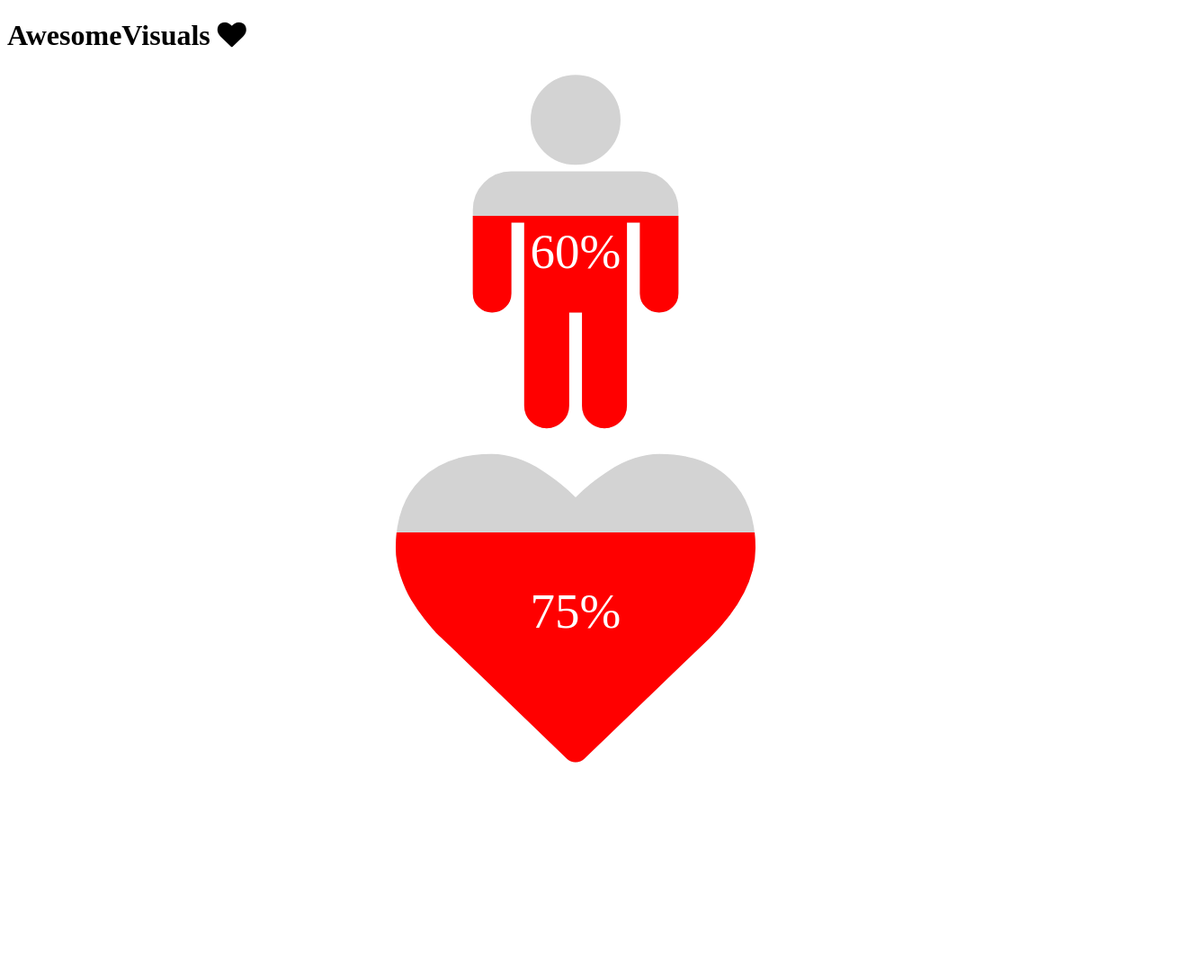
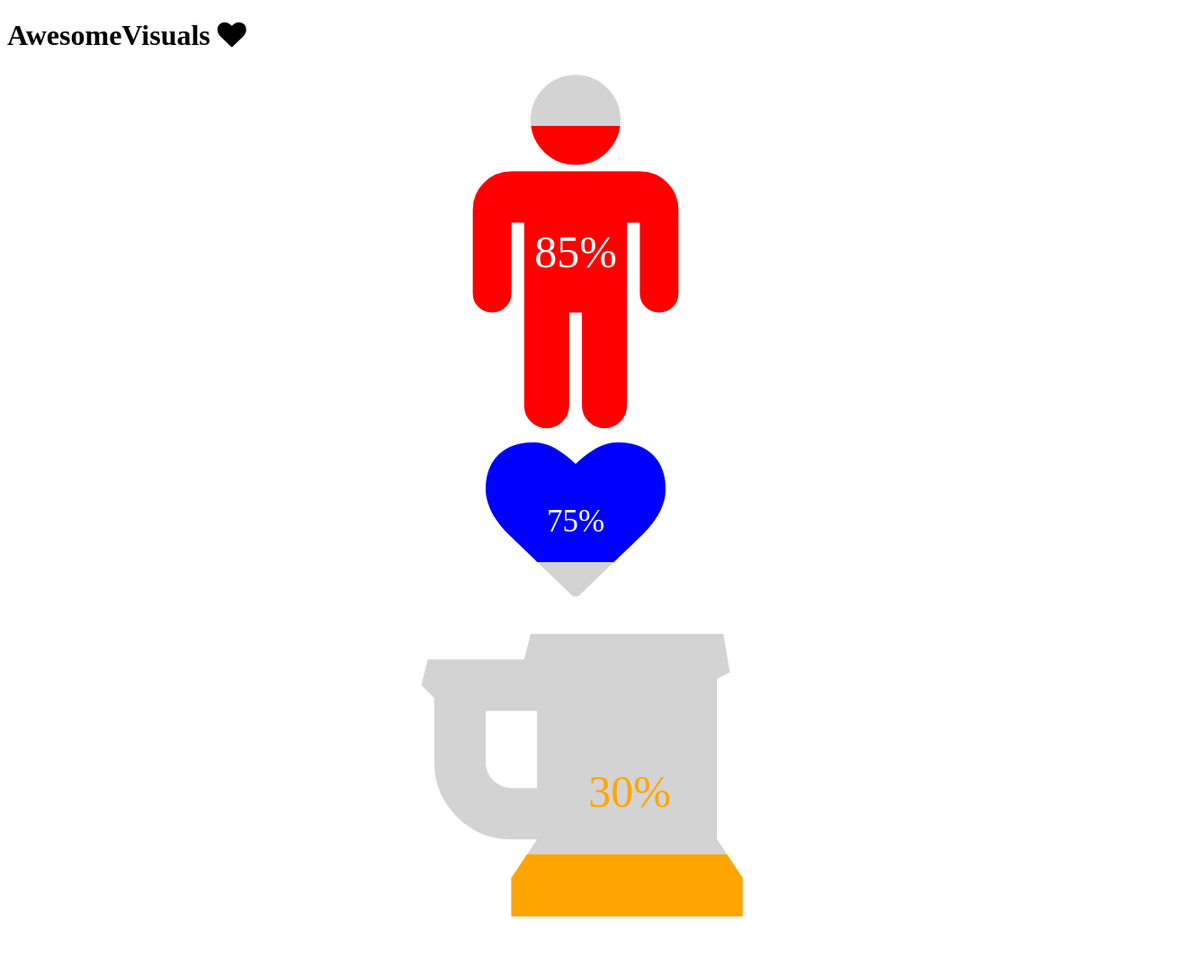
Before and after one commit to Monkey13oy/AwesomeVisuals, a plain HTML site: page index.html in a window 1280 px wide. Shown: the whole page at 90% size, 1332 px wide, since content can reach past the window. Before the commit the page ends 888 px from the top, so only its background shows below. Drawn offline with nearby package versions, Linux system fonts and the light colour scheme.

Commit message:
update
Added Up / down and update function

```diff
--- a/css/awesome_visuals.src.css
+++ b/css/awesome_visuals.src.css
@@ -14,8 +14,6 @@
 .partFill {
     position: absolute;
     color: red;
-    margin-top: 200px;
-    height: 200px;
     overflow: hidden;
     width: 100%;
 }
@@ -27,6 +25,21 @@
     line-height: 0px;
 }
 
+.awesomeVisualsWrapper.up .iconHolder{
+    bottom: 0;
+}
+
+.awesomeVisualsWrapper.down .iconHolder{
+    top: 0;
+}
+
+.awesomeVisualsWrapper.left .iconHolder{
+    left: 0;
+}
+
+.awesomeVisualsWrapper.right .iconHolder{
+    right: 0;
+}
 
 .fillText {
     position: absolute;
@@ -37,6 +50,22 @@
     height: 400px;
     box-sizing: content-box;
     width: 100%;
+}
+
+.awesomeVisualsWrapper.up .fillText{
+    bottom: 0;
+}
+
+.awesomeVisualsWrapper.down .fillText{
+    top: 0;
+}
+
+.awesomeVisualsWrapper.left .fillText{
+    left: 0;
+}
+
+.awesomeVisualsWrapper.right .fillText{
+    right: 0;
 }
 
 .fillText>div{
--- a/index.html
+++ b/index.html
@@ -16,6 +16,8 @@
 
     <div id="male"></div>
     <div id="heart"></div>
+    <div id="beer"></div>
+
 
     <!-- jQuery (necessary for Bootstrap's JavaScript plugins) -->
     <script src="https://ajax.googleapis.com/ajax/libs/jquery/1.11.1/jquery.min.js"></script>
--- a/js/awesome_visuals.src.js
+++ b/js/awesome_visuals.src.js
@@ -31,7 +31,10 @@
     nonFillColor: 'lightgrey',
     fillText:{
       color: 'white',
-      format: '{value.percentage}'
+      size: '50px',
+      format: '{value.percentage}',
+      paddingLeft: '0%',
+      paddingRight: '0%'
     },
     fillDirection: 'up',
     fillAdjustment: {
@@ -55,6 +58,9 @@
   AwesomeVisuals.prototype.init = function (type, element, options) {
     this.enabled   = true
     this.type      = type
+    this.partFill  =
+    this.labelFill =
+    this.labelPartFill =
     this.$element  = $(element)
     this.options   = this.getOptions(options)
 
@@ -67,37 +73,60 @@
       this.$element.css("width", AwesomeVisuals.PRIVATES.containerWidth );
     }
 
-    var wrapper = $("<div>").addClass("awesomeVisualsWrapper").css("height", this.options.height);
+    var wrapper = $("<div>").addClass("awesomeVisualsWrapper").addClass(this.options.fillDirection).css("height", this.options.height);
 
     var fill = $("<div>").addClass("fill").css("color", this.options.nonFillColor);
     var partFill = $("<div>").addClass("partFill").css("color", this.options.fillColor);
 
+    this.partFill = partFill;
 
     var fillHeight = (this.options.height - this.options.fillAdjustment.top - this.options.fillAdjustment.bottom) ;
     var partFillMarginTop = fillHeight* (1-this.options.fillProportion) + this.options.fillAdjustment.top;
     var partFillHeight = this.options.height - partFillMarginTop;
-     partFill.css({
-      "margin-top": partFillMarginTop,
-      "height": partFillHeight
-     });
+
+    if (this.options.fillDirection == "up"){
+       partFill.css({
+        "margin-top": partFillMarginTop,
+        "height": partFillHeight
+       });
+     }else{
+        partFill.css({
+        "margin-bottom": partFillMarginTop,
+        "height": partFillHeight
+       });
+
+     }
 
      //create fill elements
     var fillIcon = $("<div>").addClass('iconHolder').css({
       "font-size":this.options.height}).append($("<i>").addClass('fa fa-'+ this.options.fontawesomeIcon))
+    var fillLabel = $("<div>").html(this.getLabel(this.options.fillText.format,this.options.fillProportion ))
     var fillText = $("<div>").addClass("fillText").css({
       "height": this.options.height,
-      "color": this.options.fillColor }).append($("<div>").html(this.getLabel(this.options.fillText.format,this.options.fillProportion )))
+      "color": this.options.fillColor,
+      "font-size": this.options.fillText.size,
+      "margin-left": this.options.fillText.marginLeft,
+      "margin-right": this.options.fillText.marginRight }).append(fillLabel)
 
     fill.append(fillIcon).append(fillText);
+
+    this.labelFill = fillLabel
+
     //
     //create part fill elements
     var partFillIcon = $("<div>").addClass('iconHolder').css({
       "font-size":this.options.height}).append($("<i>").addClass('fa fa-'+ this.options.fontawesomeIcon))
+    var partFillLabel = $("<div>").html(this.getLabel(this.options.fillText.format,this.options.fillProportion ))
     var partFillText = $("<div>").addClass("fillText").css({
       "height": this.options.height,
-      "color": this.options.fillText.color}).append($("<div>").html(this.getLabel(this.options.fillText.format,this.options.fillProportion )))
+      "color": this.options.fillText.color,
+      "font-size": this.options.fillText.size,
+      "margin-left": this.options.fillText.marginLeft,
+      "margin-right": this.options.fillText.marginRight}).append(partFillLabel)
 
     partFill.append(partFillIcon).append(partFillText);
+
+    this.labelPartFill = partFillLabel
 
     wrapper.append(fill).append(partFill);
 
@@ -109,7 +138,7 @@
   }
 
   AwesomeVisuals.prototype.getOptions = function (options) {
-    options = $.extend(true,this.getDefaults(), this.$element.data(), options)
+    options = $.extend(true,{},this.getDefaults(), this.$element.data(), options)
 
     return options
   }
@@ -134,10 +163,39 @@
     (c>0 ? d + Math.abs(n - i).toFixed(c).slice(2) : "");
     }
 
+    //methods
+
+  AwesomeVisuals.prototype.update = function(value){
+
+    this.options.fillProportion = Math.max(Math.min(value,1),0);
+
+    var fillHeight = (this.options.height - this.options.fillAdjustment.top - this.options.fillAdjustment.bottom) ;
+    var partFillMarginTop = fillHeight* (1-this.options.fillProportion) + this.options.fillAdjustment.top;
+    var partFillHeight = this.options.height - partFillMarginTop;
+
+    if (this.options.fillDirection == "up"){
+       this.partFill.css({
+        "margin-top": partFillMarginTop,
+        "height": partFillHeight
+       });
+     }else{
+        this.partFill.css({
+        "margin-bottom": partFillMarginTop,
+        "height": partFillHeight
+       });
+
+     }
+
+     this.labelFill.html(this.getLabel(this.options.fillText.format,this.options.fillProportion))
+
+     this.labelPartFill.html(this.getLabel(this.options.fillText.format,this.options.fillProportion))
+
+  }
+
   // AwesomeVisuals PLUGIN DEFINITION
   // =========================
 
-  function Plugin(option) {
+  function Plugin(option, methodValue) {
     return this.each(function () {
       var $this   = $(this)
       var data    = $this.data('wun.AwesomeVisuals')
@@ -145,7 +203,7 @@
 
       if (!data && option == 'destroy') return
       if (!data) $this.data('wun.AwesomeVisuals', (data = new AwesomeVisuals(this, options)))
-      if (typeof option == 'string') data[option]()
+      if (typeof option == 'string') data[option](methodValue)
     })
   }
 
--- a/js/test.js
+++ b/js/test.js
@@ -2,13 +2,38 @@
 
 	$("#male").AwesomeVisuals();
 
+	$("#male").AwesomeVisuals("update", 0.85);
+
+
+
 	$("#heart").AwesomeVisuals({
 		fontawesomeIcon: "heart",
+		height: 200,
 		fillProportion: 0.75,
+		fillColor: "blue",
+		fillDirection: "down",
+		fillAdjustment:{
+			top: 10,
+			bottom: 10
+		},
+		fillText:{
+			size: "35px"
+		}
+	});
+
+	$("#beer").AwesomeVisuals({
+		fontawesomeIcon: "beer",
+		fillProportion: 0.65,
+		fillColor: 'orange',
 		fillAdjustment:{
 			top: 25,
 			bottom: 25
+		},
+		fillText:{
+			marginLeft: "60px"
 		}
 	});
 
+	$("#beer").AwesomeVisuals("update", 0.3);
+
 }();
```
